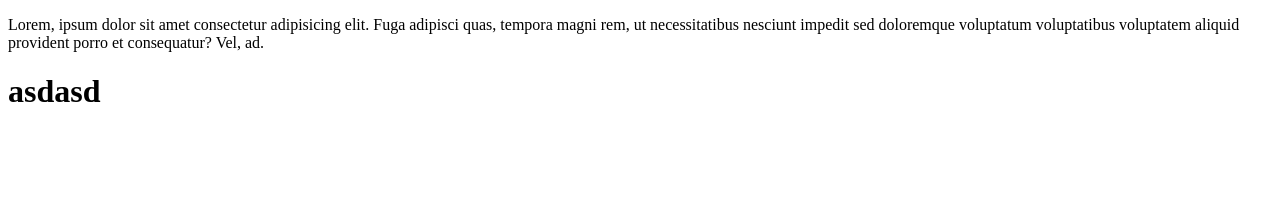
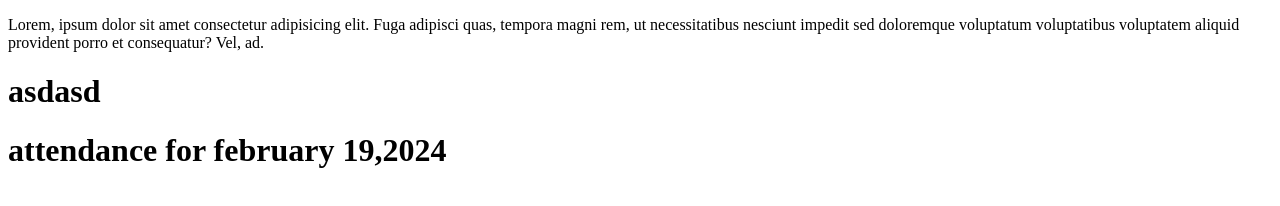
Before and after one commit to JayrBomogao/224852343-WebApp, a plain HTML site: page quiz.html in a window 1280 px wide. Drawn offline with Linux system fonts and the light colour scheme.

Commit message:
edited file for attendance

```diff
--- a/quiz.html
+++ b/quiz.html
@@ -8,5 +8,7 @@
 <body>
     <p>Lorem, ipsum dolor sit amet consectetur adipisicing elit. Fuga adipisci quas, tempora magni rem, ut necessitatibus nesciunt impedit sed doloremque voluptatum voluptatibus voluptatem aliquid provident porro et consequatur? Vel, ad.</p>
     <h1>asdasd</h1>
+
+    <h1>attendance for february 19,2024</h1>
 </body>
 </html>
```
